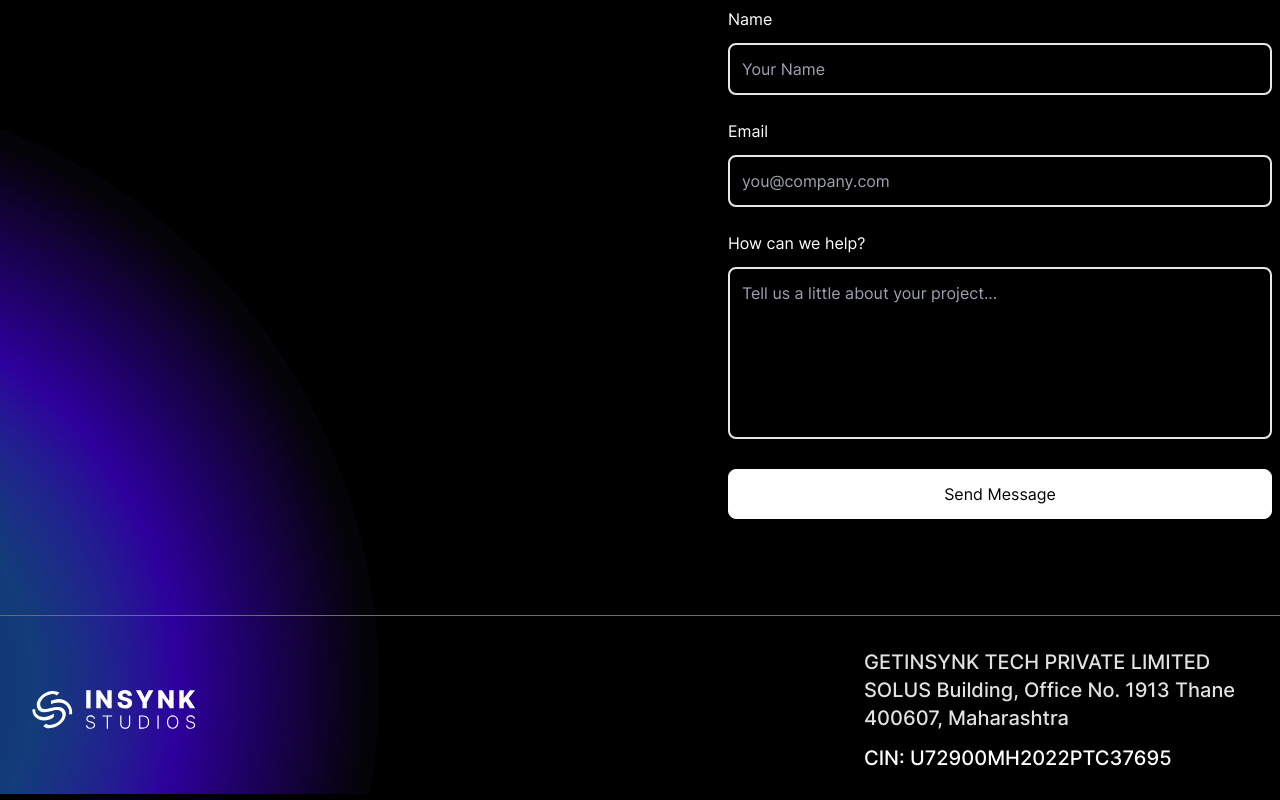
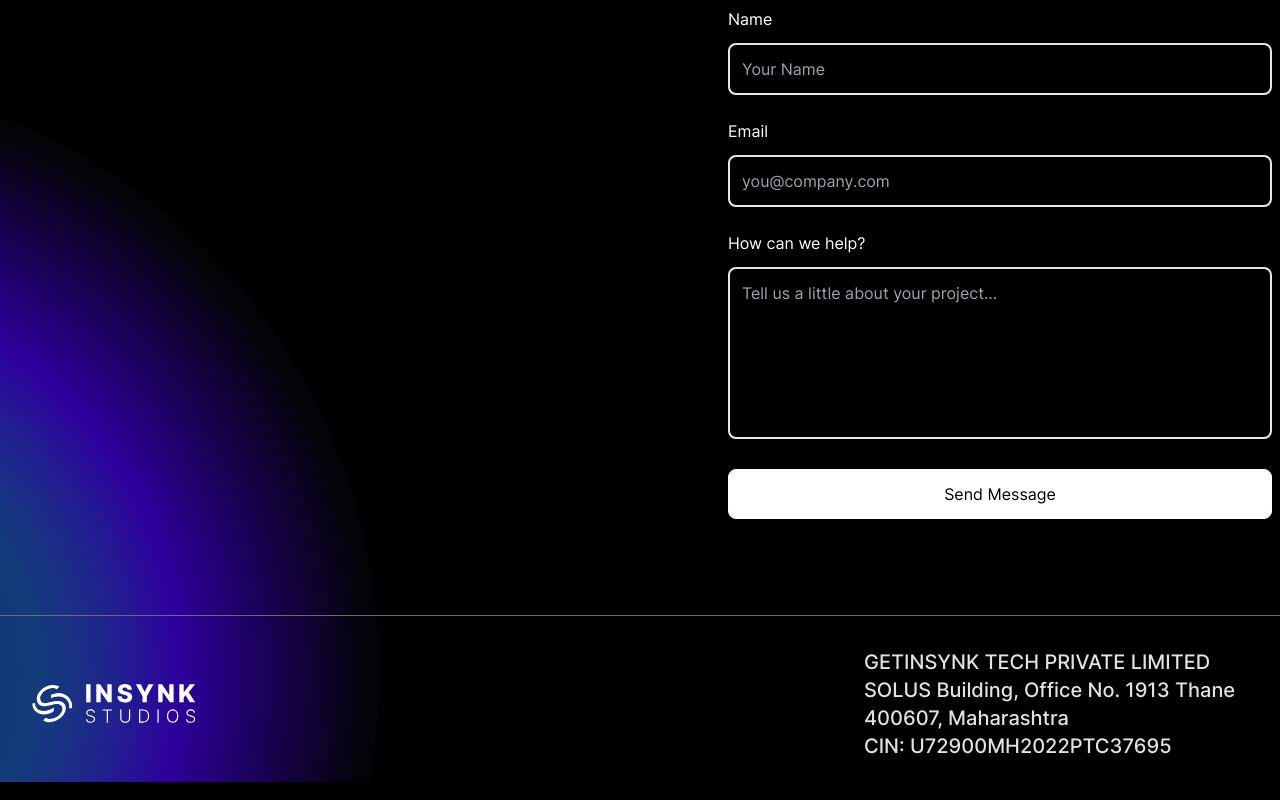
Before and after one commit to InSynk-Studios/web, a Next.js app: page / in a window 1280 px wide. Shown: the part 2555-3355 px from the top of the page. Built offline with nearby package versions, Linux system fonts and the light colour scheme.

Commit message:
fix(footer.js): jsx pattern

```diff
--- a/components/Footer.js
+++ b/components/Footer.js
@@ -2,26 +2,22 @@ import Image from "next/image";
 import React from "react";
 import Logo from "../assets/logo.svg";
 
+/**
+ * Function for a Footer
+ * @returns The footer of the website
+ */
 export default function Footer() {
   return (
-    // footer
     <footer className="pb-7 mt-12 border-t border-t-[#6C6C6C] border-solid">
-      <div className="max-w-screen-xl px-4 pt-8 mx-auto sm:px-6 lg:px-8">
-        <div className="sm:flex sm:items-center sm:justify-between">
-          <div className="flex justify-center sm:justify-start">
-            <Image src={Logo} alt="" />
-          </div>
+      <div className="max-w-screen-xl px-4 pt-8 mx-auto sm:px-6 lg:px-8 sm:flex sm:items-center sm:justify-between">
+        <Image src={Logo} alt="" />
 
-          <div className="flex flex-col gap-3">
-            <p className="mt-4 font-inter-500 font-medium leading-7 text-lg md:text-xl text-center lg:w-96 text-[#E2E2E2] lg:text-left lg:mt-0">
-              GETINSYNK TECH PRIVATE LIMITED SOLUS Building, Office No. 1913
-              Thane 400607, Maharashtra
-            </p>
-            <p className="font-inter-500 font-medium text-lg md:text-xl text-center text-white lg:text-left lg:mt-0">
-              CIN: U72900MH2022PTC37695
-            </p>
-          </div>
-        </div>
+        <p className="mt-4 font-inter-500 font-medium leading-7 text-lg md:text-xl text-center lg:w-96 text-[#E2E2E2] lg:text-left lg:mt-0">
+          GETINSYNK TECH PRIVATE LIMITED SOLUS Building, Office No. 1913 Thane
+          400607, Maharashtra
+          <br />
+          CIN: U72900MH2022PTC37695
+        </p>
       </div>
     </footer>
   );
```
